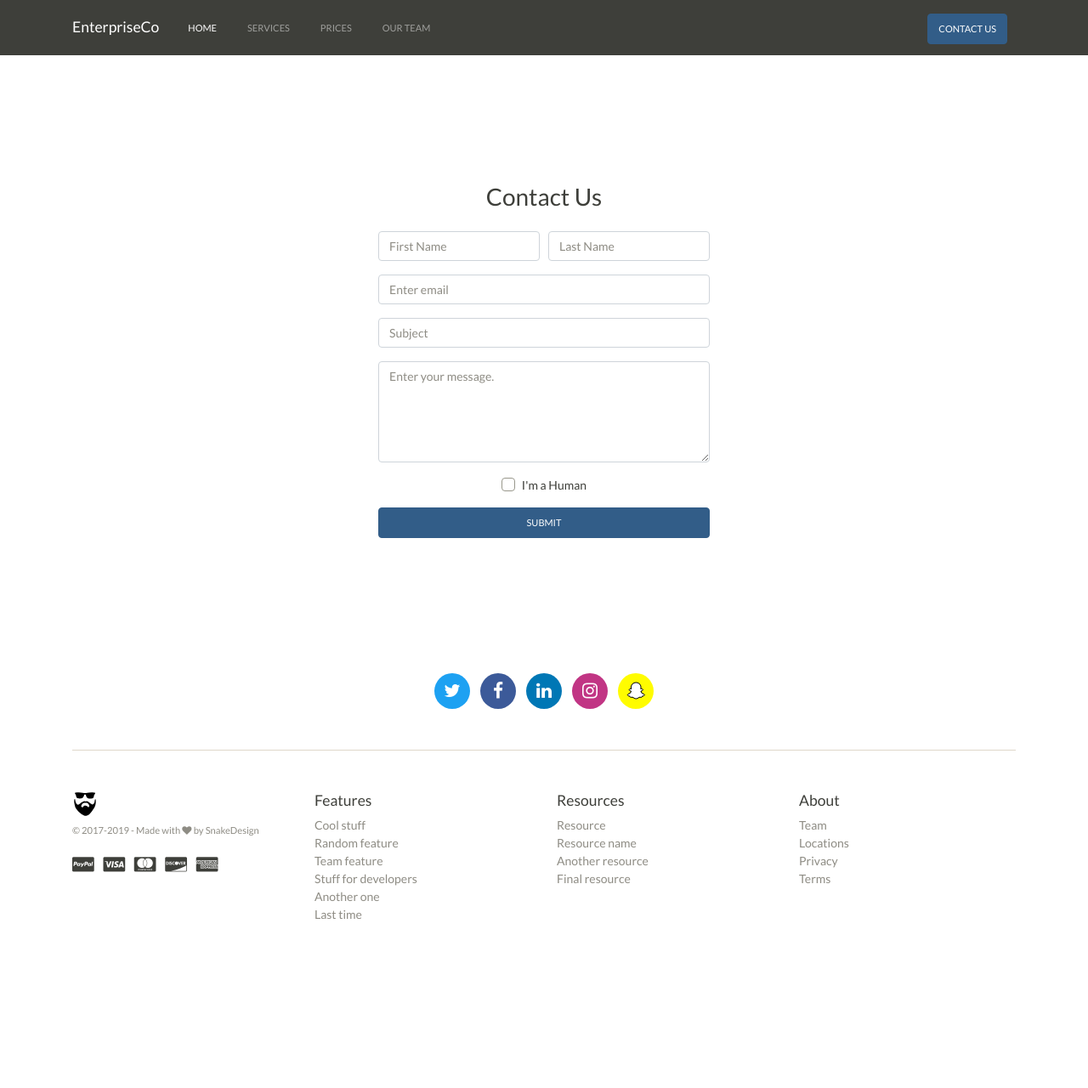
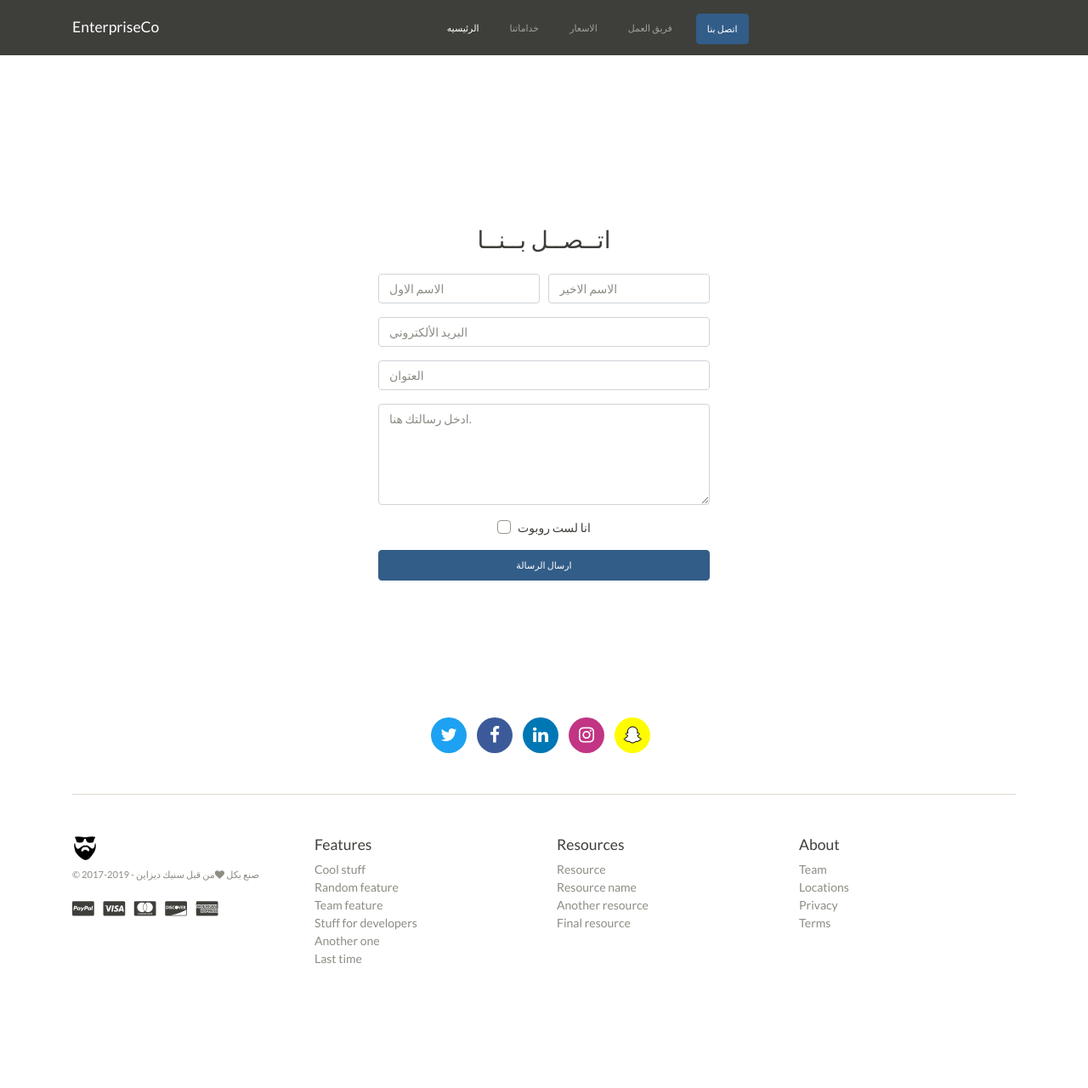
Before and after one commit to MuhammadAbubakar/EnterpriseCo, a PHP site: page /contact.php in a window 1280 px wide. Shown: the whole page at 85% size. After the commit the page ends 1133 px from the top, so only its background shows below. Run offline with PHP 8.4, Linux system fonts and the light colour scheme; some libraries are stand-ins or nearby versions.

Commit message:
Update contact.php

```diff
--- a/contact.php
+++ b/contact.php
@@ -1,13 +1,14 @@
+
 <?php
 require 'send.php';
 ?>
-
 <!DOCTYPE html>
 <html>
 <head>
-	<title>EnterpriseCo - Contact Us</title>
+ <title>EnterpriseCo - اتصل بنا</title>
  <meta charset="UTF-8">
     <meta name="viewport" content="width=device-width, initial-scale=1.0">
+    <link rel="stylesheet" href="//cdn.rawgit.com/morteza/bootstrap-rtl/v3.3.4/dist/css/bootstrap-rtl.min.css">
     <link rel="shortcut icon" href="http://icons.iconarchive.com/icons/chanut/role-playing/128/Monster-icon.png">
     <link rel="stylesheet" href="src/css/bootstrap.min.css">
     <script src="//cdnjs.cloudflare.com/ajax/libs/jquery/3.2.1/jquery.min.js"></script>
@@ -21,7 +22,11 @@ require 'send.php';
     <script type="text/javascript" src="src/js/cookies.js"></script>
     <style type="text/css">
      .pt{
-			padding: 150px 0px 50px 0px;
+   padding: 200px 0px 50px 0px;
+     }
+
+     .msg_container{
+      width: 100px;
      }
     </style>
 </head>
@@ -35,33 +40,54 @@ require 'send.php';
   </button>
 
   <div class="collapse navbar-collapse" id="navbarColor02">
-    <ul class="navbar-nav mr-auto">
+    <ul class="navbar-nav ml-auto">
       <li class="nav-item active">
-        <a class="nav-link" href="#">Home<span class="sr-only">(current)</span></a>
+        <a class="nav-link" href="#">اﻟﺮﺋﻴﺴﻴﻪ<span class="sr-only">(current)</span></a>
       </li>
 
       <li class="nav-item">
-        <a class="nav-link" data-easing="easeInQuad" href="#services">Services</a>
+        <a class="nav-link" data-easing="easeInQuad" href="#services">ﺧﺪاﻣﺎﺗﻨﺎ</a>
       </li>
       <li class="nav-item">
-        <a class="nav-link" data-easing="easeInQuad" href="#pricing">Prices</a>
+        <a class="nav-link" data-easing="easeInQuad" href="#pricing">اﻻﺳﻌﺎﺭ</a>
       </li>
       <li class="nav-item">
-        <a class="nav-link" data-easing="easeInQuad" href="#team">Our Team</a>
+        <a class="nav-link" data-easing="easeInQuad" href="#team">ﻓﺮﻳﻖ اﻟﻌﻤﻞ</a>
       </li>
     </ul>
- <ul class="navbar-nav ml-auto">
+ <ul class="navbar-nav mr-auto">
   <li class="nav-item">
-  <a href="#"><button class="btn btn-primary">Contact Us</button></a>
+  <a href="#"><button class="btn btn-primary">اﺗﺼﻞ ﺑﻨﺎ</button></a>
   </li>
  </ul>
   </div>
 </div>
  </nav>
+
  <div class="wrapper pt">
+
+      <?php
+      echo '<div class="container">';
+         echo '<div class="form-row justify-content-center">';
+            echo '<div class="text-center">';
+              if(isset($messagesend)) {
+                echo '<br />';
+                echo '<div class="alert alert-success" role="alert"><b class="text-white">'.$messagesend."</b></div>";
+
+                } elseif(isset($messageerror)) {
+                  echo '<br />';
+                  echo '<div class="alert alert-danger" role="alert"><b class="text-white">'.$messageerror."</b></div>";
+                } else {
+                  // Nothing
+                }
+                echo '</div>';
+              echo '</div>';
+            echo '</div>';
+             ?>
+
   <div class="flex-shrink-0">
  <div class="h2 text-center">
-		<h2>Contact Us</h2>
+  <h2>اﺗــﺼــﻞ ﺑــﻨــﺎ</h2>
  </div>
 
    <form method='POST' class='form-signin'>
@@ -71,10 +97,10 @@ require 'send.php';
       <input id="fname" name="fname" type="text" class="form-control"
         <?php
             if(!isset($_POST['fname'])) {
-                    echo 'placeholder="First Name"';
+                    echo 'placeholder="اﻻﺳﻢ اﻻﻭﻝ"';
                   } else {
                    if($fname == '') {
-                      echo 'placeholder="First Name"';
+                      echo 'placeholder="اﻻﺳﻢ اﻻﻭﻝ"';
                     } else {
                     echo 'value='.'"'.$fname.'"';
                   }
@@ -87,10 +113,10 @@ require 'send.php';
 
         <?php
             if(!isset($_POST['lname'])) {
-                    echo 'placeholder="Last Name"';
+                    echo 'placeholder="اﻻﺳﻢ اﻻﺧﻴﺮ"';
                   } else {
                    if($lname == '') {
-                      echo 'placeholder="Last Name"';
+                      echo 'placeholder="اﻻﺳﻢ اﻻﺧﻴﺮ"';
                     } else {
                     echo 'value='.'"'.$lname.'"';
                   }
@@ -104,10 +130,10 @@ require 'send.php';
       <input id="email" name="email" type='email' class='form-control'
         <?php
             if(!isset($_POST['email'])) {
-                    echo 'placeholder="Enter email"';
+                    echo 'placeholder="اﻟﺒﺮﻳﺪ اﻷﻟﻜﺘﺮﻭﻧﻲ"';
                   } else {
                    if($email == '') {
-                      echo 'placeholder="Enter email"';
+                      echo 'placeholder="اﻟﺒﺮﻳﺪ اﻷﻟﻜﺘﺮﻭﻧﻲ"';
                     } else {
                     echo 'value='.'"'.$email.'"';
                   }
@@ -120,10 +146,10 @@ require 'send.php';
       <input id="subject" name="subject" type='text' class='form-control'
         <?php
             if(!isset($_POST['subject'])) {
-                    echo 'placeholder="Subject"';
+                    echo 'placeholder="اﻟﻌﺘﻮاﻥ"';
                   } else {
                    if($subject == '') {
-                      echo 'placeholder="Subject"';
+                      echo 'placeholder="اﻟﻌﻨﻮاﻥ"';
                     } else {
                     echo 'value='.'"'.$subject.'"';
                   }
@@ -135,10 +161,10 @@ require 'send.php';
     <div class='form-group'>
           <textarea required wrap='soft' class ="form-control" name="message" id="message" rows="5" <?php
                   if(!isset($_POST['message'])) {
-                      echo 'wrap="soft" rows="5" placeholder="Enter your message."'.">".'</textarea>';
+                      echo 'wrap="soft" rows="5" placeholder="اﺩﺧﻞ ﺭﺳﺎﻟﺘﻚ ﻫﻨﺎ."'.">".'</textarea>';
                     } else {
                         if($message == '') {
-                          echo 'wrap="soft" rows="5" placeholder="Enter your message."'.">".'</textarea>';
+                          echo 'wrap="soft" rows="5" placeholder="اﺩﺧﻞ ﺭﺳﺎﻟﺘﻚ ﻫﻨﺎ."'.">".'</textarea>';
                          } else {
                       echo ">".$message.'</textarea>';
                     }
@@ -149,27 +175,10 @@ require 'send.php';
   <div class="form-group">
     <div class="custom-control custom-checkbox text-center">
       <input type="checkbox" class="custom-control-input" id="customCheck1" required>
-      <label class="custom-control-label" for="customCheck1">I'm a Human</label>
+      <label class="custom-control-label" for="customCheck1">اﻧﺎ ﻟﺴﺖ ﺭﻭﺑﻮﺕ</label>
     </div>
   </div>
-
-      <button type='submit' class='btn btn-primary btn-block'>Submit</button>
-                <?php
-            echo '<div class="text-center"';
-              if(isset($messagesend)) {
-
-                echo '<br />';
-                echo '<div class="alert alert-success" role="alert"><b class="text-white">'.$messagesend."</b></div>";
-
-                } elseif(isset($messageerror)) {
-                  echo '<br />';
-                  echo '<div class="alert alert-danger" role="alert"><b class="text-white">'.$messageerror."</b></div>";
-                } else {
-                  // Nothing
-                }
-                echo '</div>';
-                ?>
-
+      <button type='submit' class='btn btn-primary btn-block'>اﺭﺳﺎﻝ اﻟﺮﺳﺎﻟﺔ</button>
     </form>
     <!-- Footer -->
 
@@ -179,7 +188,7 @@ require 'send.php';
 
 
 
- <div class="container my-md-5 pt-md-5 footer mt-auto py-3 navbar-fixed-bottom">
+ <div class="container my-md-5 footer navbar-fixed-bottom">
   <div class="container text-center pt-5">
     <ul class="list-inline h4">
       <li class="list-inline-item circle"><a href="#"><i class="onhover fa fa-twitter fa-stack circle-twitter"></i></a></li>
@@ -187,19 +196,21 @@ require 'send.php';
       <li class="list-inline-item circle"><a href="#"><i class="onhover fa fa-linkedin fa-stack circle-linkedin"></i></a></li>
       <li class="list-inline-item circle"><a href="#"><i class="onhover fa fa-instagram fa-stack circle-instagram"></i></a></li>
       <li class="list-inline-item circle"><a href="#"><i class="onhover fa fa-snapchat-ghost fa-stack circle-snapchat"></i></a></li>
+      <li></li>
     </ul>
 </div>
   <footer class="pt-4 my-md-5 pt-md-5 border-top footer mt-auto py-3">
     <div class="row">
       <div class="col-12 col-md">
         <img class="mb-2" src="src/img/beard.svg" alt="" width="30" height="30" class="img-fluid">
-        <small class="d-block mb-3 text-muted">&copy; 2017-2019 - Made with <span class="fa fa-heart"></span> by SnakeDesign</small>
+        <small class="d-block mb-3 text-muted">&copy; 2017-2019 - ﺻﻨﻊ ﺑﻜﻞ <span class="fa fa-heart"></span>ﻣﻦ ﻗﺒﻞ ﺳﻨﻴﻚ ﺩﻳﺰاﻳﻦ</small>
     <ul class="list-inline">
       <li class="list-inline-item payment"><i class="fa fa-cc-paypal"></i></li>
       <li class="list-inline-item payment"><i class="fa fa-cc-visa"></i></li>
       <li class="list-inline-item payment"><i class="fa fa-cc-mastercard"></i></li>
       <li class="list-inline-item payment"><i class="fa fa-cc-discover"></i></li>
       <li class="list-inline-item payment"><i class="fa fa-cc-amex"></i></li>
+      <li></li>
     </ul>
       </div>
       <div class="col-6 col-md">
@@ -230,6 +241,7 @@ require 'send.php';
           <li><a class="link" href="#">Locations</a></li>
           <li><a class="link" href="#">Privacy</a></li>
           <li><a class="link" href="#">Terms</a></li>
+          <li></li>
         </ul>
       </div>
     </div>
```
Lines whose indentation alone changed are shown as unchanged.
